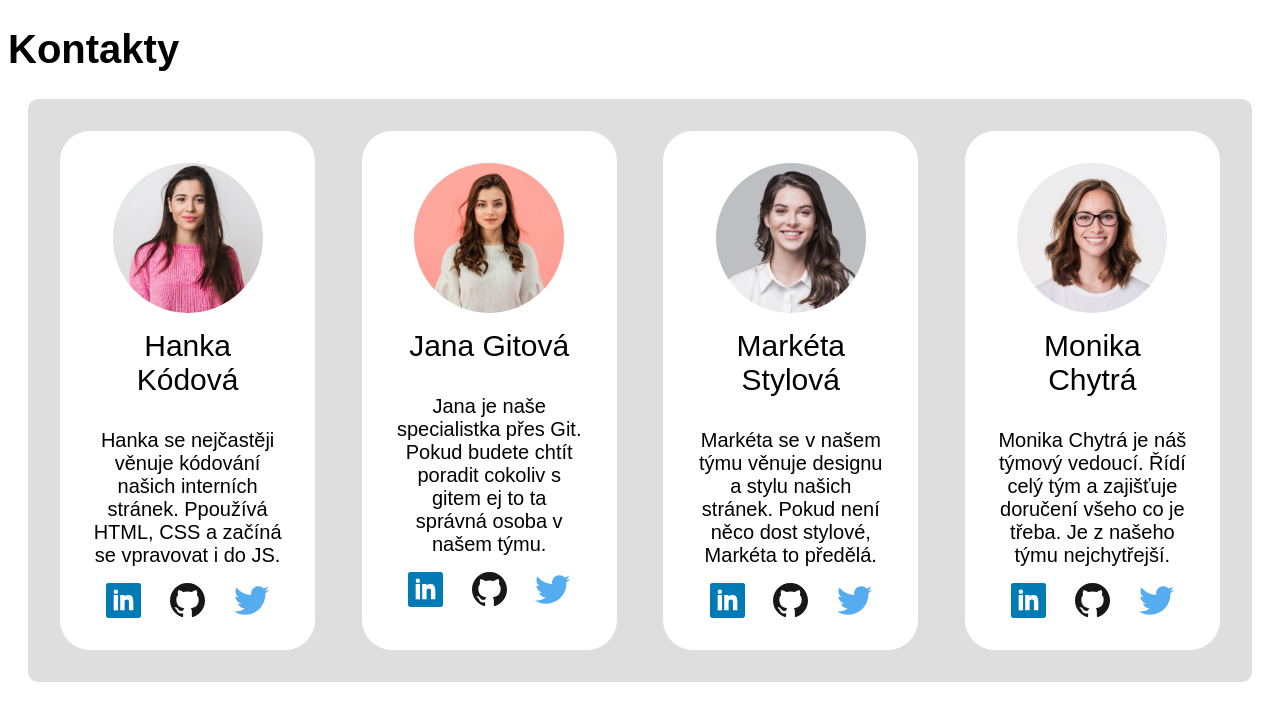
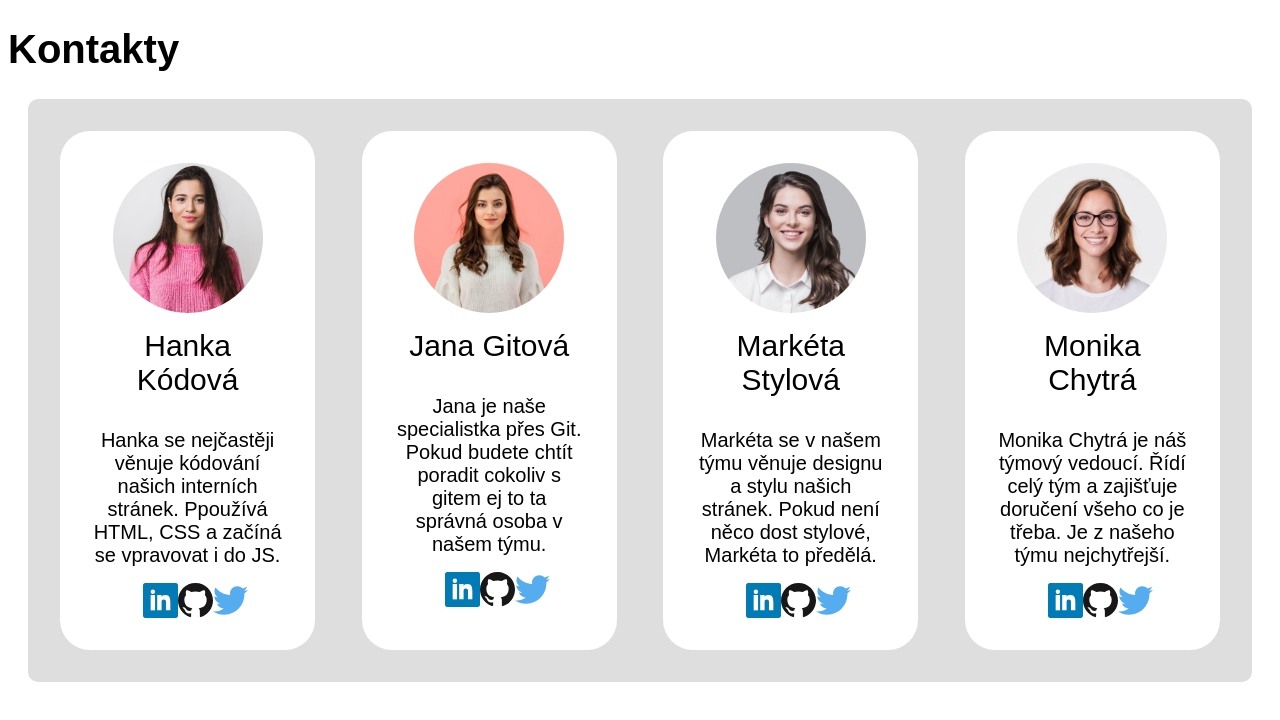
Before and after one commit to NikolaPajerova/ukol_3_kontakty, a plain HTML site: page index.html in a window 1280 px wide. Drawn offline with Linux system fonts and the light colour scheme; a web font is replaced by a local one.

Commit message:
při opravách nedělá, co by mělo...

```diff
--- a/style.css
+++ b/style.css
@@ -59,5 +59,6 @@ h1 {
     display: flex;
     flex-direction: row;
     margin-top: 1rem;
-    justify-content: space-around;
+    margin-left: 1rem;
+    justify-content: center;
 }
```
